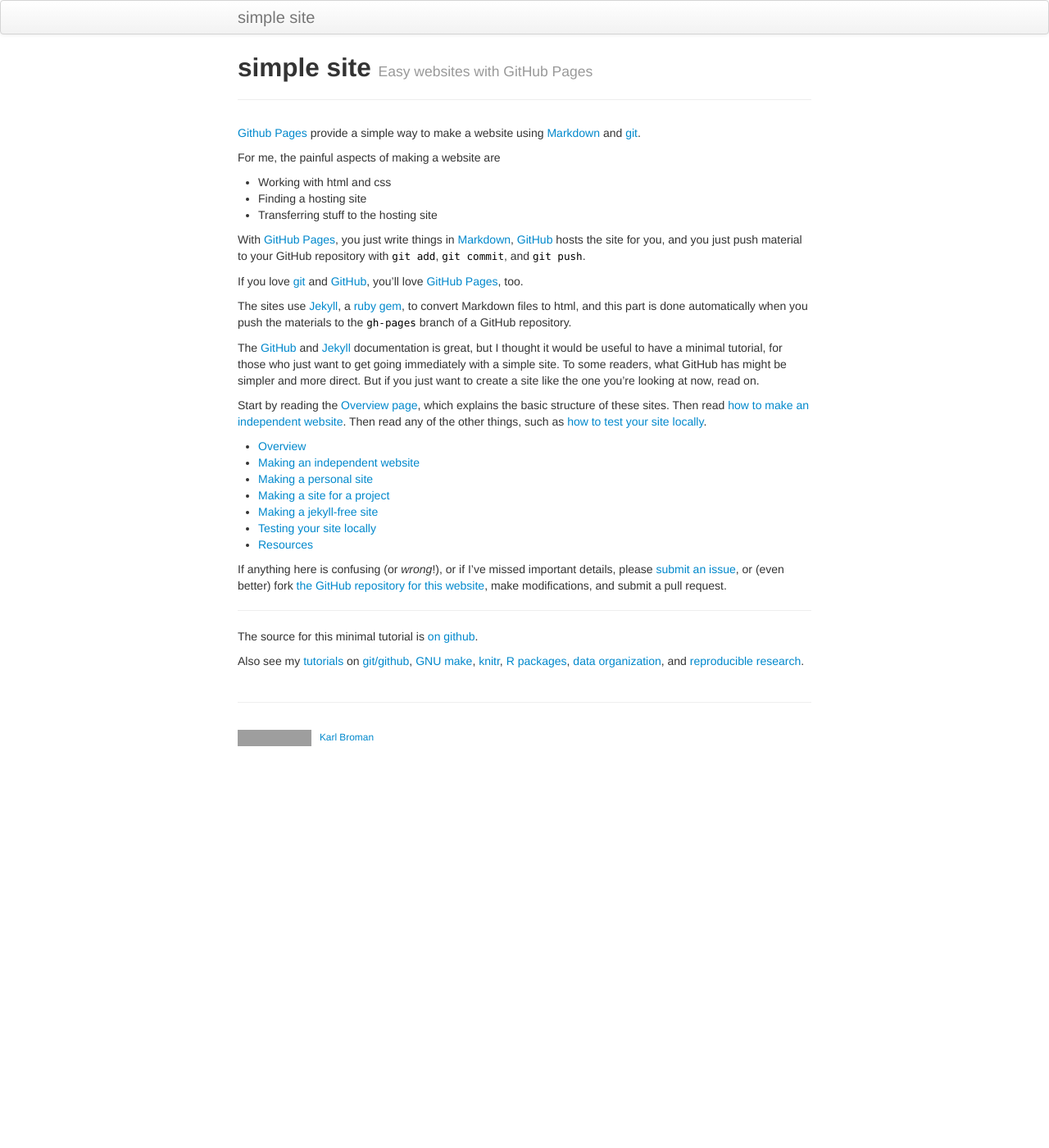
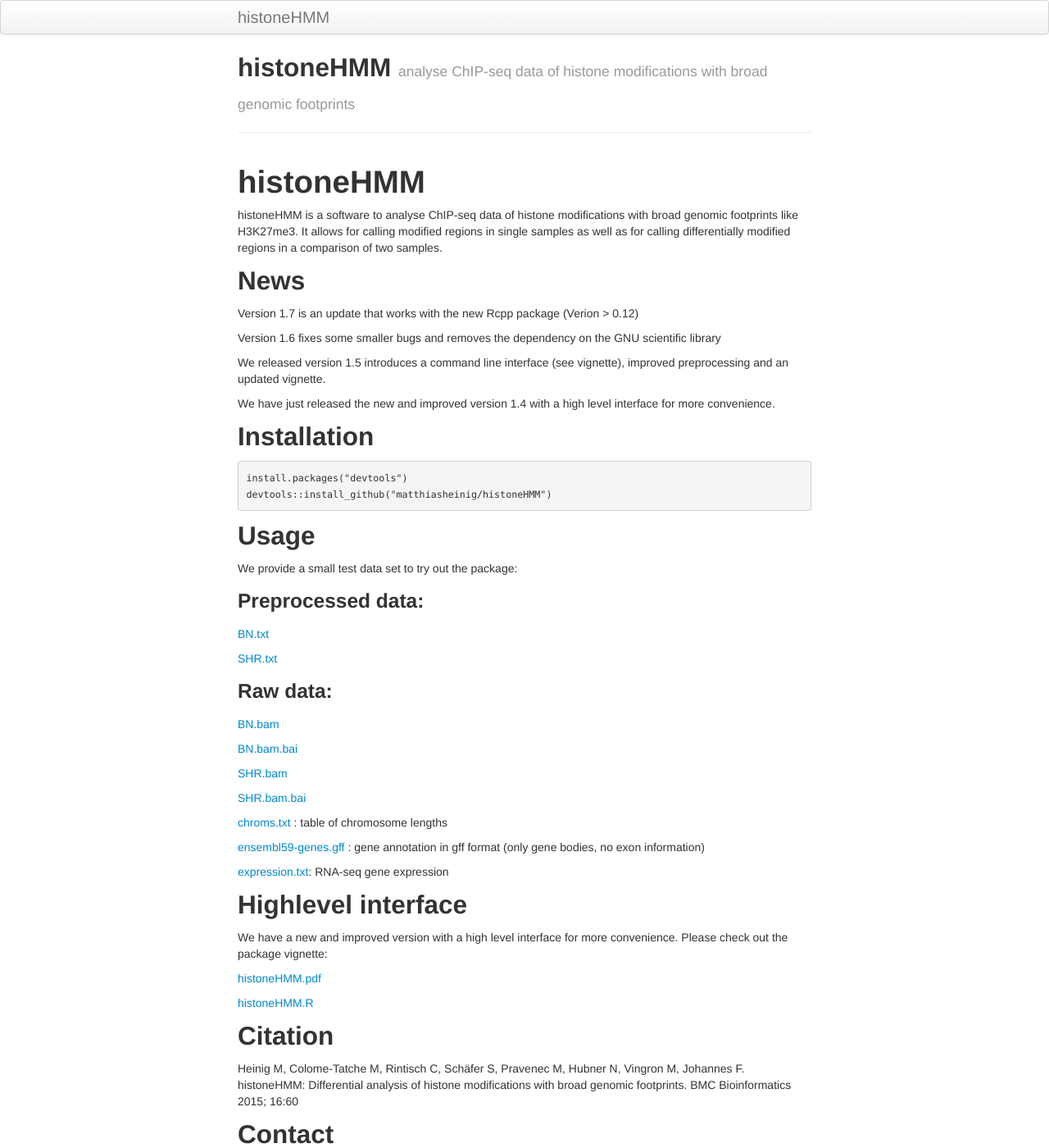
Before and after one commit to matthiasheinig/histoneHMM, a Jekyll site: the page built from index.md, in a window 1280 px wide and 1400 px high. Shown: the whole window at 82% size. Built offline with Jekyll 4.4.1, drawn with Linux system fonts in a browser that asks for light colours; some of the changed text lies outside the part shown; grey boxes are pictures that could not be loaded.

Commit message:
added website content

````diff
--- a/_config.yml
+++ b/_config.yml
@@ -8,16 +8,16 @@ highlighter: rouge
 # Themes are encouraged to use these universal variables
 # so be sure to set them if your theme uses them.
 #
-title : simple site
+title :  histoneHMM
 author :
-  name : Karl Broman
-  email : kbroman@gmail.com
-  github : kbroman
-  twitter : kwbroman
+  name : Matthias Heinig
+  email : matthias.heinig@helmholtz-muenchen.de
+  github : matthiasheinig
+  twitter : heinig_matthias
   feedburner : nil
 
 # NOTE: Replacing this next line with your own URL
-production_url : https://kbroman.github.io/simple_site
+production_url : https://matthiasheinig.github.io/histoneHMM
 
 # Tell Github to use the kramdown markdown interpreter
 # (see https://help.github.com/articles/migrating-your-pages-site-from-maruku)
--- a/index.md
+++ b/index.md
@@ -1,72 +1,69 @@
 ---
 layout: page
-title: simple site
-tagline: Easy websites with GitHub Pages
-description: Minimal tutorial on making a simple website with GitHub Pages
+title: histoneHMM
+tagline: analyse ChIP-seq data of histone modifications with broad genomic footprints
+description: analyse ChIP-seq data of histone modifications with broad genomic footprints
 ---
 
-[Github Pages](https://pages.github.com) provide a simple way to make a
-website using
-[Markdown](https://daringfireball.net/projects/markdown/) and
-[git](https://git-scm.com).
+# histoneHMM
 
-For me, the painful aspects of making a website are
+histoneHMM is a software to analyse ChIP-seq data of histone modifications with broad genomic footprints like H3K27me3. It allows for calling modified regions in single samples as well as for calling differentially modified regions in a comparison of two samples.
 
-- Working with html and css
-- Finding a hosting site
-- Transferring stuff to the hosting site
+## News
 
-With [GitHub Pages](https://pages.github.com), you just write things in
-[Markdown](https://daringfireball.net/projects/markdown/),
-[GitHub](https://github.com) hosts the site for you, and you just push
-material to your GitHub repository with `git add`, `git commit`, and
-`git push`.
+Version 1.7 is an update that works with the new Rcpp package (Verion > 0.12)
 
-If you love [git](https://git-scm.com/) and
-[GitHub](https://github.com), you'll love
-[GitHub Pages](https://pages.github.com), too.
+Version 1.6 fixes some smaller bugs and removes the dependency on the GNU scientific library
 
-The sites use [Jekyll](https://jekyllrb.com/), a
-[ruby](https://www.ruby-lang.org/en/) [gem](https://rubygems.org/), to
-convert Markdown files to html, and this part is done
-automatically when you push the materials to the `gh-pages` branch
-of a GitHub repository.
+We released version 1.5 introduces a command line interface (see vignette), improved preprocessing and an updated vignette.
 
-The [GitHub](https://pages.github.com) and
-[Jekyll](https://jekyllrb.com) documentation is great, but I thought it
-would be useful to have a minimal tutorial, for those who just want to
-get going immediately with a simple site. To some readers, what GitHub
-has might be simpler and more direct.  But if you just want to create
-a site like the one you're looking at now, read on.
+We have just released the new and improved version 1.4 with a high level interface for more convenience.
 
-Start by reading the [Overview page](pages/overview.html), which
-explains the basic structure of these sites. Then read
-[how to make an independent website](pages/independent_site.html). Then
-read any of the other things, such as
-[how to test your site locally](pages/local_test.html).
+## Installation
 
-- [Overview](pages/overview.html)
-- [Making an independent website](pages/independent_site.html)
-- [Making a personal site](pages/user_site.html)
-- [Making a site for a project](pages/project_site.html)
-- [Making a jekyll-free site](pages/nojekyll.html)
-- [Testing your site locally](pages/local_test.html)
-- [Resources](pages/resources.html)
+```{r}
+install.packages("devtools")
+devtools::install_github("matthiasheinig/histoneHMM")
+```
 
-If anything here is confusing (or _wrong_!), or if I've missed
-important details, please
-[submit an issue](https://github.com/kbroman/simple_site/issues), or (even
-better) fork [the GitHub repository for this website](https://github.com/kbroman/simple_site),
-make modifications, and submit a pull request.
+## Usage
 
----
+We provide a small test data set to try out the package:
 
-The source for this minimal tutorial is [on github](https://github.com/kbroman/simple_site).
+### Preprocessed data:
 
-Also see my [tutorials](https://kbroman.org/pages/tutorials) on
-[git/github](https://kbroman.org/github_tutorial),
-[GNU make](https://kbroman.org/minimal_make),
-[knitr](https://kbroman.org/knitr_knutshell),
-[R packages](https://kbroman.org/pkg_primer),
-[data organization](https://kbroman.org/dataorg),
-and [reproducible research](https://kbroman.org/steps2rr).
+[BN.txt](http://histonehmm.molgen.mpg.de/data/BN.txt)
+
+[SHR.txt](http://histonehmm.molgen.mpg.de/data/SHR.txt)
+
+### Raw data:
+
+[BN.bam](http://histonehmm.molgen.mpg.de/data/BN.bam)
+
+[BN.bam.bai](http://histonehmm.molgen.mpg.de/data/BN.bam.bai)
+
+[SHR.bam](http://histonehmm.molgen.mpg.de/data/SHR.bam)
+
+[SHR.bam.bai](http://histonehmm.molgen.mpg.de/data/SHR.bam.bai)
+
+[chroms.txt](http://histonehmm.molgen.mpg.de/data/chroms.txt) : table of chromosome lengths
+
+[ensembl59-genes.gff](http://histonehmm.molgen.mpg.de/data/ensembl59-genes.gff) : gene annotation in gff format (only gene bodies, no exon information)
+
+[expression.txt](http://histonehmm.molgen.mpg.de/data/expression.txt): RNA-seq gene expression
+
+## Highlevel interface
+
+We have a new and improved version with a high level interface for more convenience. Please check out the package vignette:
+
+[histoneHMM.pdf](http://histonehmm.molgen.mpg.de/v1.6/histoneHMM.pdf)
+
+[histoneHMM.R](http://histonehmm.molgen.mpg.de/v1.6/histoneHMM.R)
+
+## Citation
+
+Heinig M, Colome-Tatche M, Rintisch C, Schäfer S, Pravenec M, Hubner N, Vingron M, Johannes F. histoneHMM: Differential analysis of histone modifications with broad genomic footprints. BMC Bioinformatics 2015; 16:60
+
+## Contact
+
+Matthias Heinig: matthias.heinig@helmholtz-muenchen.de
````
